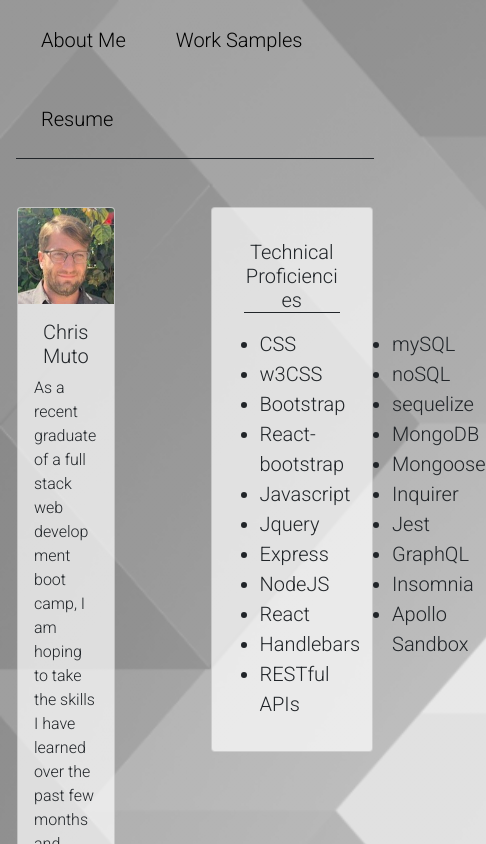
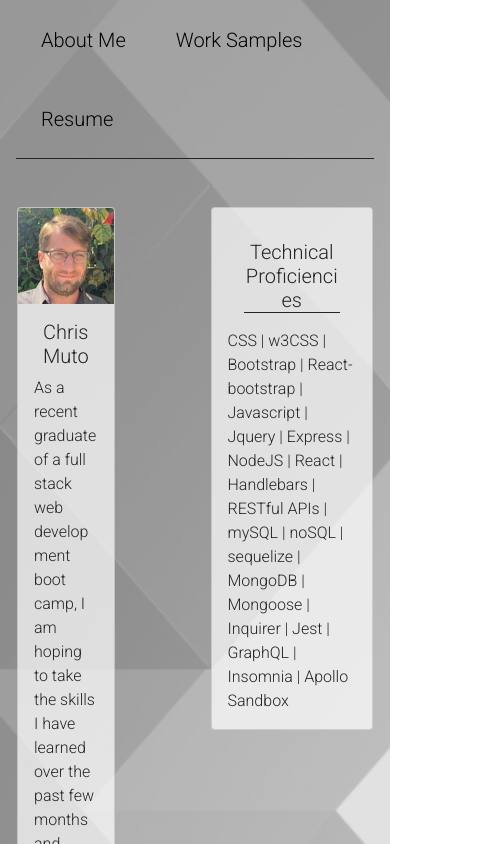
Before and after one commit to chrismuto/react-portfolio, a React (Create React App) app: page / in a window 390 px wide. Shown: the top 844 px of the page, 486 px wide, since content can reach past the window. Built offline with nearby package versions, Linux system fonts and the light colour scheme.

Commit message:
altered about page skills list for mobile friendly display

```diff
--- a/src/components/About.js
+++ b/src/components/About.js
@@ -35,32 +35,28 @@ const About = () => {
       <Card className="m-5 col-5" style={styles.cardBackgroundShort}>
         <Card.Body>
           <Card.Title className="text-center m-3 border-bottom border-dark aboutCard">Technical Proficiencies</Card.Title>
-          <Card.Text className="d-flex justify-content-around fs-5">
-            <ul>
-                <li>CSS</li>
-                <li>w3CSS</li>
-                <li>Bootstrap</li>
-                <li>React-bootstrap</li>
-                <li>Javascript</li>
-                <li>Jquery</li>
-                <li>Express</li>
-                <li>NodeJS</li>
-                <li>React</li>
-                <li>Handlebars</li>
-                <li>RESTful APIs</li>
-            </ul>
-            <ul>
-                <li>mySQL</li>
-                <li>noSQL</li>
-                <li>sequelize</li>
-                <li>MongoDB</li>
-                <li>Mongoose</li>
-                <li>Inquirer</li>
-                <li>Jest</li>
-                <li>GraphQL</li>
-                <li>Insomnia</li>
-                <li>Apollo Sandbox</li>
-            </ul>
+          <Card.Text className="d-flex justify-content-around">
+                CSS |
+                w3CSS |
+                Bootstrap |
+                React-bootstrap |
+                Javascript |
+                Jquery |
+                Express |
+                NodeJS |
+                React |
+                Handlebars |
+                RESTful APIs |
+                mySQL |
+                noSQL |
+                sequelize |
+                MongoDB |
+                Mongoose |
+                Inquirer |
+                Jest |
+                GraphQL |
+                Insomnia |
+                Apollo Sandbox
           </Card.Text>
         </Card.Body>
       </Card>
```
